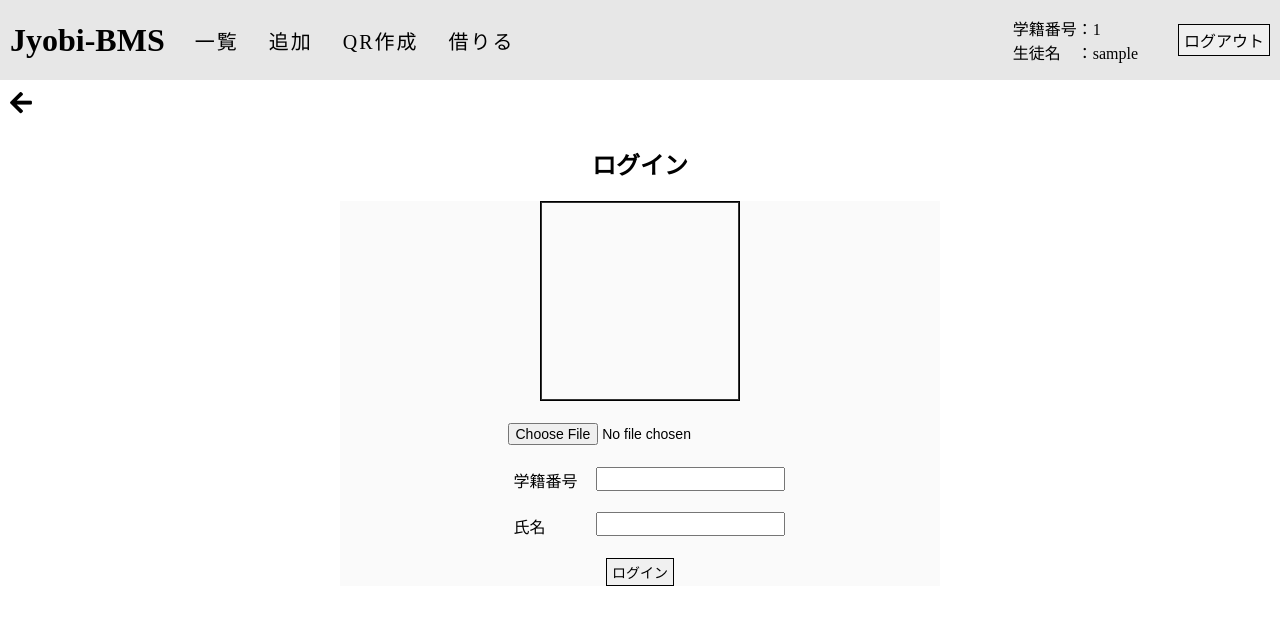
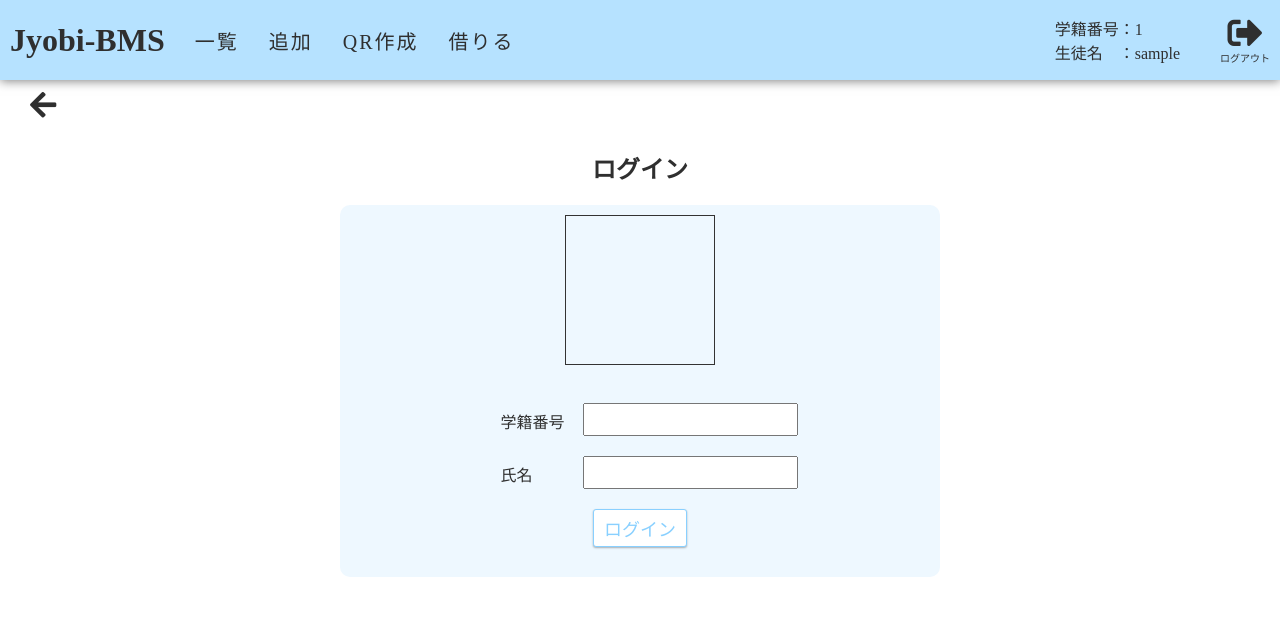
Before and after one commit to tora87/Hackathon_Jyobi_BMS, a Flask app: page /login-top/ in a window 1280 px wide. Shown: the top 625 px of the page. Run offline with Flask 2, Linux system fonts and the light colour scheme; the visitor is signed in with stand-in values (Sample User, id 1); some libraries are stand-ins or nearby versions.

Commit message:
[change]装飾の追加 色の統一

```diff
--- a/static/css/style.css
+++ b/static/css/style.css
@@ -10,31 +10,67 @@ html {
 
 body {
   font-size: 16px;
+  background: rgb(255, 255, 255);
+  color: #2f2f2f;
 }
 
 a {
-  color: rgb(0,0,0);
+  color: #2f2f2f;
   text-decoration: none;
   cursor: pointer;
+}
+
+a:hover {
+  text-decoration: none;
 }
 
 li {
   list-style: none;
 }
 
-li a:hover{
+.books li a:hover{
   text-decoration: underline;
 }
 
 input {
-  padding: 2px;
-  font-size: 1.4rem;
+  padding: 6px;
+  font-size: 1.5rem;
+}
+
+input[type="file"] {
+  display: none;
+  cursor: pointer;
+}
+
+input[type="file"] label{
+  background: #000;
+}
+
+button {
+  outline: none;
 }
 
 .btn {
-  padding: 3px 5px;
-  border: 1px solid #000;
-  background: rgb(240, 240, 240);
+  padding: 5px 10px;
+  background: #fff;
+  color: rgb(137, 208, 255);
+  border: 1px solid rgb(137, 208, 255);
+  border-radius: 3px;
+  font-size: 1.8rem;
+  transition: .3s;
+  box-shadow: 0px 1px 2px rgba(0,0,0,.3);
+  cursor:pointer;
+}
+
+.btn:hover {
+  box-shadow: none;
+  opacity: .8;
+  transform: scale(0.95);
+}
+
+header .btn {
+  background: rgb(137, 208, 255);
+  color: #000;
 }
 
 .page-title {
@@ -45,7 +81,8 @@ input {
 /* template.html */
 
 .header {
-  background: #e7e7e7;
+  background: rgb(182, 226, 255);
+  box-shadow: 0px 1px 10px 0px rgba(0,0,0,.5);
 }
 
 .header-wrapper {
@@ -77,11 +114,13 @@ input {
   margin-left: 30px;
   font-size: 2rem;
   letter-spacing: 2px;
+  transition: .3s;
 }
 
-/* .header-nav ul li a {
-  color: #e7e7e7;
-} */
+.header-nav ul li:hover {
+  opacity: .8;
+  transform: rotateZ(-5deg);
+}
 
 .right-box {
   display: flex;
@@ -89,15 +128,33 @@ input {
 }
 
 .header-bottom {
-  padding: 10px;
+  padding: 10px 30px;
   display: flex;
   justify-content: space-between;
   align-items: center;
 }
 
 i.fas {
-  font-size:25px;
+  font-size:30px;
   cursor: pointer;
+  vertical-align: middle;
+  transition: .3s;
+}
+
+.header-bottom i.fas:hover {
+  transform: translateX(-5px);
+}
+
+i.fas.fa-sign-out-alt{
+  font-size: 35px;
+}
+
+.log-out-wrapper {
+  text-align: center;
+}
+
+.logout-text {
+  font-size: 1rem;
 }
 
 /* home.html */
@@ -131,11 +188,18 @@ i.fas {
   width: calc(100% / 2 - 25px);
   padding: 50px;
   display: block;
-  background: rgb(233, 252, 255);
+  background: rgb(182, 226, 255);
   text-align: center;
   font-size: 3rem;
-  border-radius: 10px;
-  border: 2px solid rgb(118, 231, 248);
+  border-radius: 5px;
+  box-shadow: 2px 2px 5px rgba(0,0,0,.3);
+  transition: .3s;
+}
+
+.home-item:hover {
+  opacity: .8;
+  box-shadow: none;
+  transform: scale(0.98);
 }
 
 .home-item:nth-child(1),
@@ -238,15 +302,16 @@ label {
 .container.login {
   width: 600px;
   margin: 0 auto;
-  background: #fafafa;
+  padding: 10px;
+  background: rgb(238, 248, 255);
+  border-radius: 10px;
   text-align: center;
 }
 
 .canvas-wrapper {
-  width: 200px;
-  height: 200px;
+  width: 150px;
+  height: 150px;
   margin: 0 auto 20px;
-  border: 1px solid #000;
 }
 
 canvas {
--- a/templates/template.html
+++ b/templates/template.html
@@ -28,7 +28,10 @@
           <div class="user-number">学籍番号：{{ session['user_id'] }}</div>
           <div class="user-name">生徒名&emsp;：{{ session['user_name'] }}</div>
         </div>
-        <a href="{{url_for('login_top.logout')}}" class="btn">ログアウト</a>
+        <div class="log-out-wrapper">
+          <a href="{{url_for('login_top.logout')}}"><i class="fas fa-sign-out-alt"></i></a>
+          <div class="logout-text">ログアウト</div>
+        </div>
       </div>
     </div>
   </header>
```
